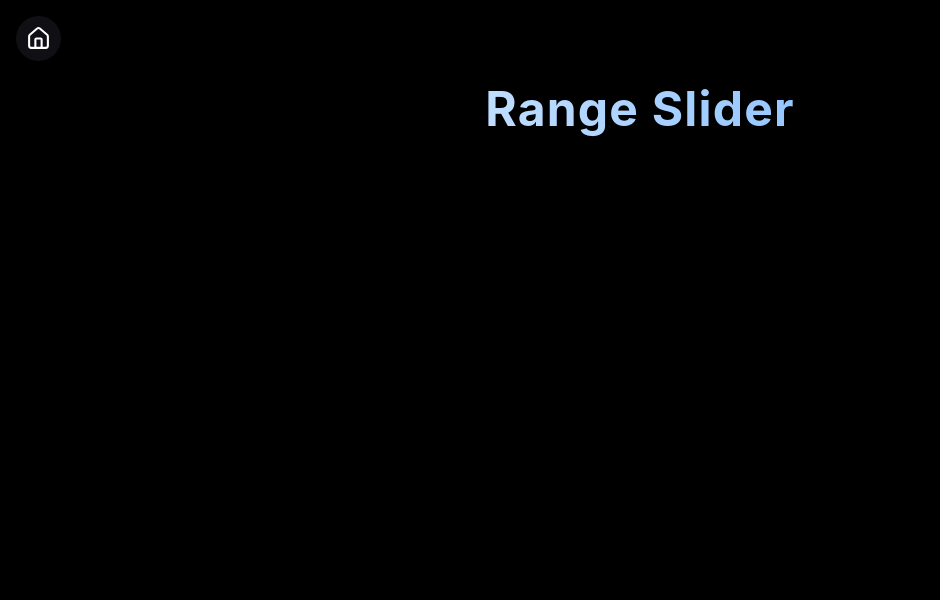
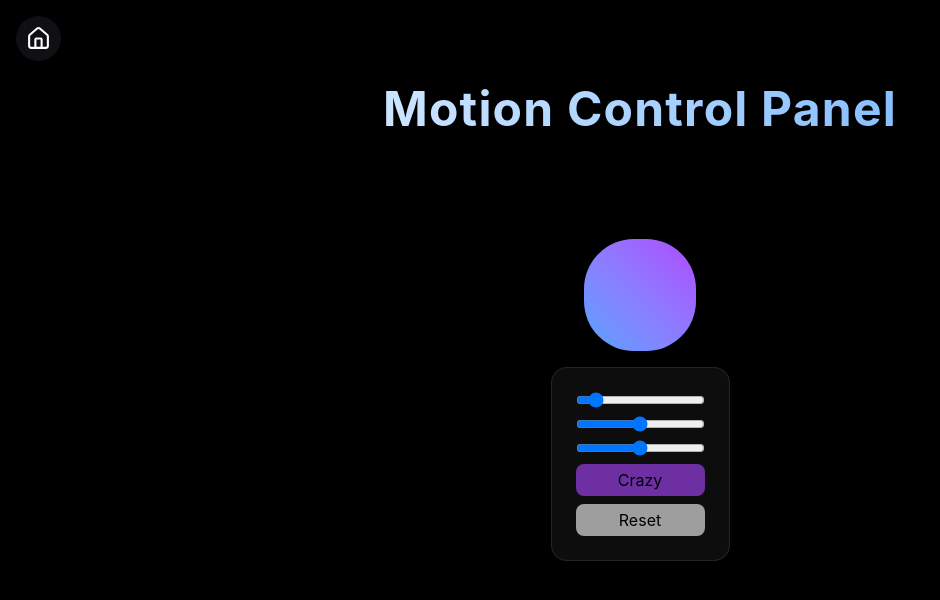
Before and after one commit to Hrisshhii/react-practice, a React (Vite) app in the folder framermotion/: page /#/range-slider in a window 1280 px wide. Shown: the top 600 px of the page, without its empty margins (0-940 px from the left). Built offline with nearby package versions, Linux system fonts and the light colour scheme.

Commit message:
Refactor RangeSlider component to use useSpring for animations and update title to Motion Control Panel

```diff
--- a/framermotion/src/components/RangeSlider/RangeSlider.tsx
+++ b/framermotion/src/components/RangeSlider/RangeSlider.tsx
@@ -1,16 +1,53 @@
-import {motion, useMotionValue} from "framer-motion";
+import {motion, useSpring} from "framer-motion";
 import { BackHome } from "../BackHome";
+import type { ChangeEvent } from "react";
+
 const RangeSlider = () => {
-  const scale=useMotionValue(1);
+  //const scale=useMotionValue(1);
+  const scale = useSpring(1);
+  const rotate = useSpring(0);
+  const radius = useSpring(50);
+
+  const changeHandler=(e:ChangeEvent<HTMLInputElement>)=>{
+    scale.set(+e.target.value);
+  };
+
   return (
     <div className="relative h-screen bg-black overflow-hidden">
       <div className="relative z-50">
         <BackHome/>
       </div>
       <h1 className="text-center text-5xl p-2 font-bold bg-clip-text bg-linear-to-r from-white to-blue-400 text-transparent tracking-wide">
-        Range Slider
+        Motion Control Panel
       </h1>
-      <motion.div></motion.div>
+      <motion.div className="absolute inset-0 flex justify-center items-center flex-col gap-4">
+        <motion.div className="h-28 w-28 bg-gradient-to-tr from-blue-400 to-purple-500 rounded-full" style={{scale,rotate,borderRadius:radius}}/>
+        <div className="flex flex-col gap-2 backdrop-blur-xl bg-white/5 border border-white/10 p-6 rounded-2xl shadow-xl">
+          <input type="range" min={0.5} max={5} step={0.01} defaultValue={1} onChange={changeHandler}/>
+          <input type="range" min={0} max={360} onChange={(e)=>rotate.set(+e.target.value)} />
+          <input type="range" min={0} max={100} onChange={(e)=>radius.set(+e.target.value)} />
+          <button className="bg-purple-500/60 text-black px-3 py-1 rounded-lg"
+            onClick={()=>{
+              scale.set(2);
+              rotate.set(180);
+              radius.set(10);
+            }}
+
+          >
+            Crazy
+          </button>
+
+          <button className="bg-white/60 px-3 py-1 rounded-lg"
+            onClick={()=>{
+              scale.set(1);
+              rotate.set(0);
+              radius.set(50);
+            }}
+          >
+            Reset
+          </button>
+        </div>
+      </motion.div>
     </div>
   )
 }
```
